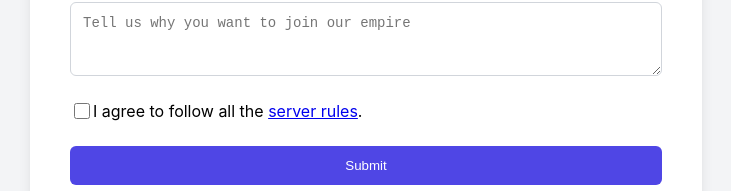
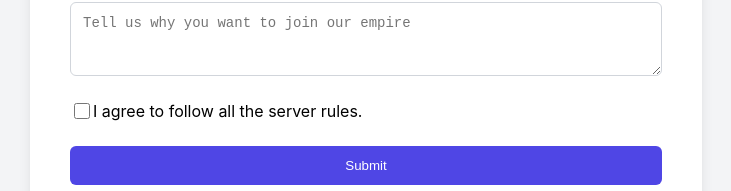
Before and after one commit to FM1101101/aoem-s333-migration, a plain HTML site: page index.html in a window 1280 px wide. Shown: the part 1856-2047 px from the top of the page, without its empty margins (274-1005 px from the left). Drawn offline with Linux system fonts and the light colour scheme.

Commit message:
Update index.html

```diff
--- a/index.html
+++ b/index.html
@@ -257,8 +257,7 @@
                     required
                 />
                 <label for="consent-checkbox" class="consent-label">
-                    I agree to follow all the
-                    <a href="#">server rules</a>.
+                    I agree to follow all the server rules.
                 </label>
             </div>
 
```
